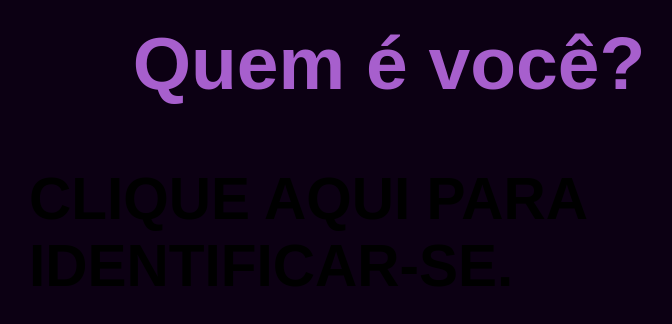
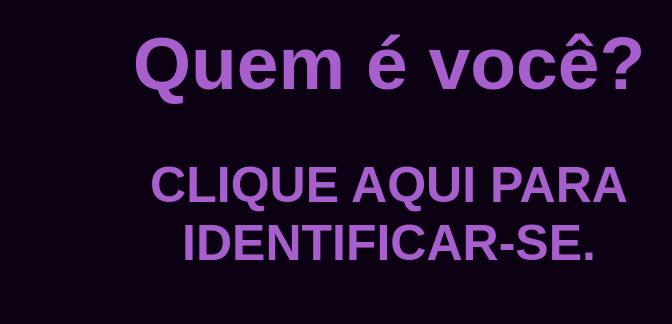
Before and after one commit to slamenn/identificacao, a plain HTML site: page index.html in a window 1280 px wide. Shown: the whole page, without its empty margins (251-923 px from the left). Drawn offline with Linux system fonts and the light colour scheme; a web font is replaced by a local one.

Commit message:
Update estilo.css

```diff
--- a/estilos/estilo.css
+++ b/estilos/estilo.css
@@ -18,7 +18,7 @@ h1 {
     text-align: center;
 }
 
-button {
+h3 {
     color: rgb(167, 95, 205);
     font-size: 50px;
     text-align: center;
```
